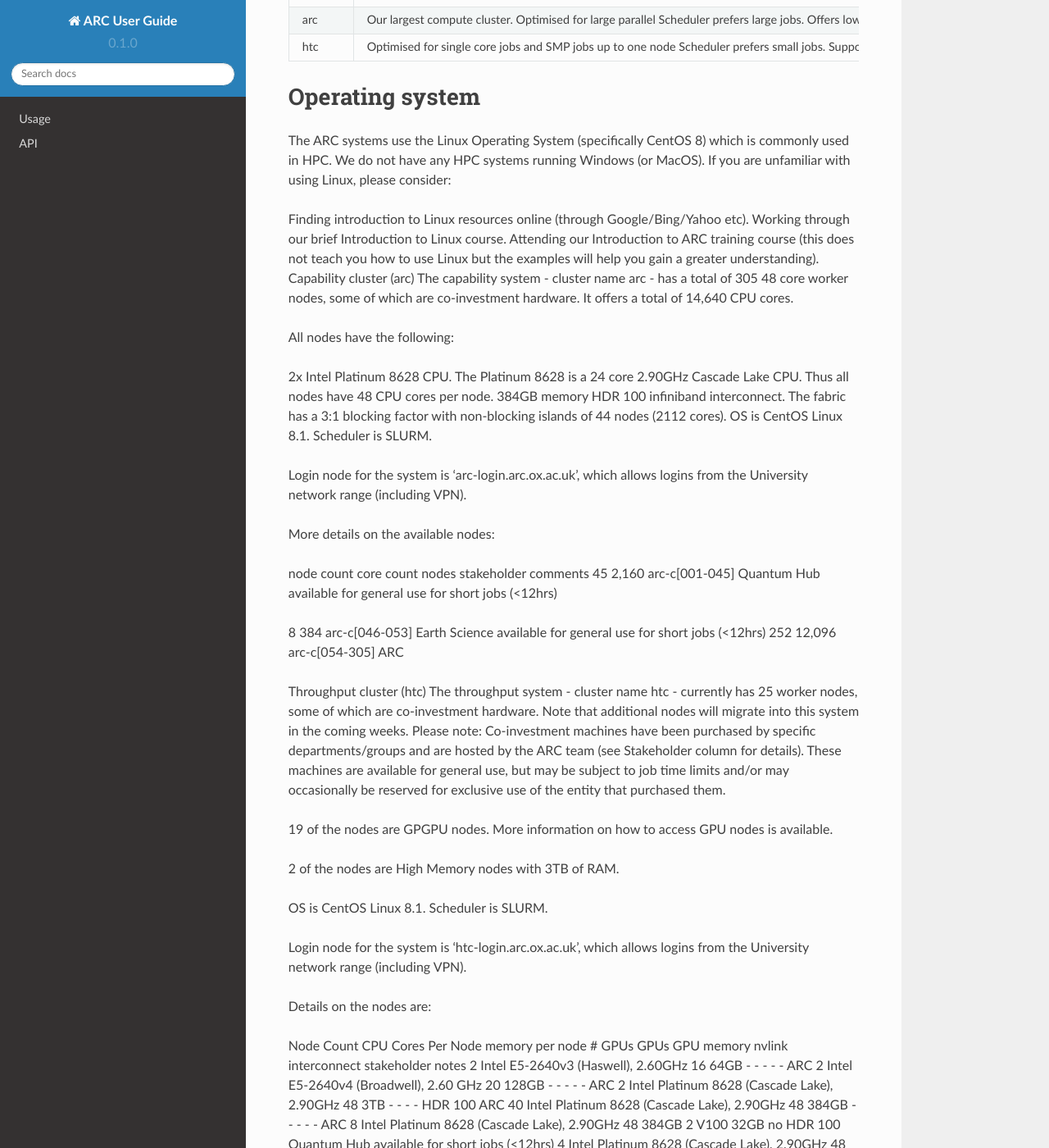
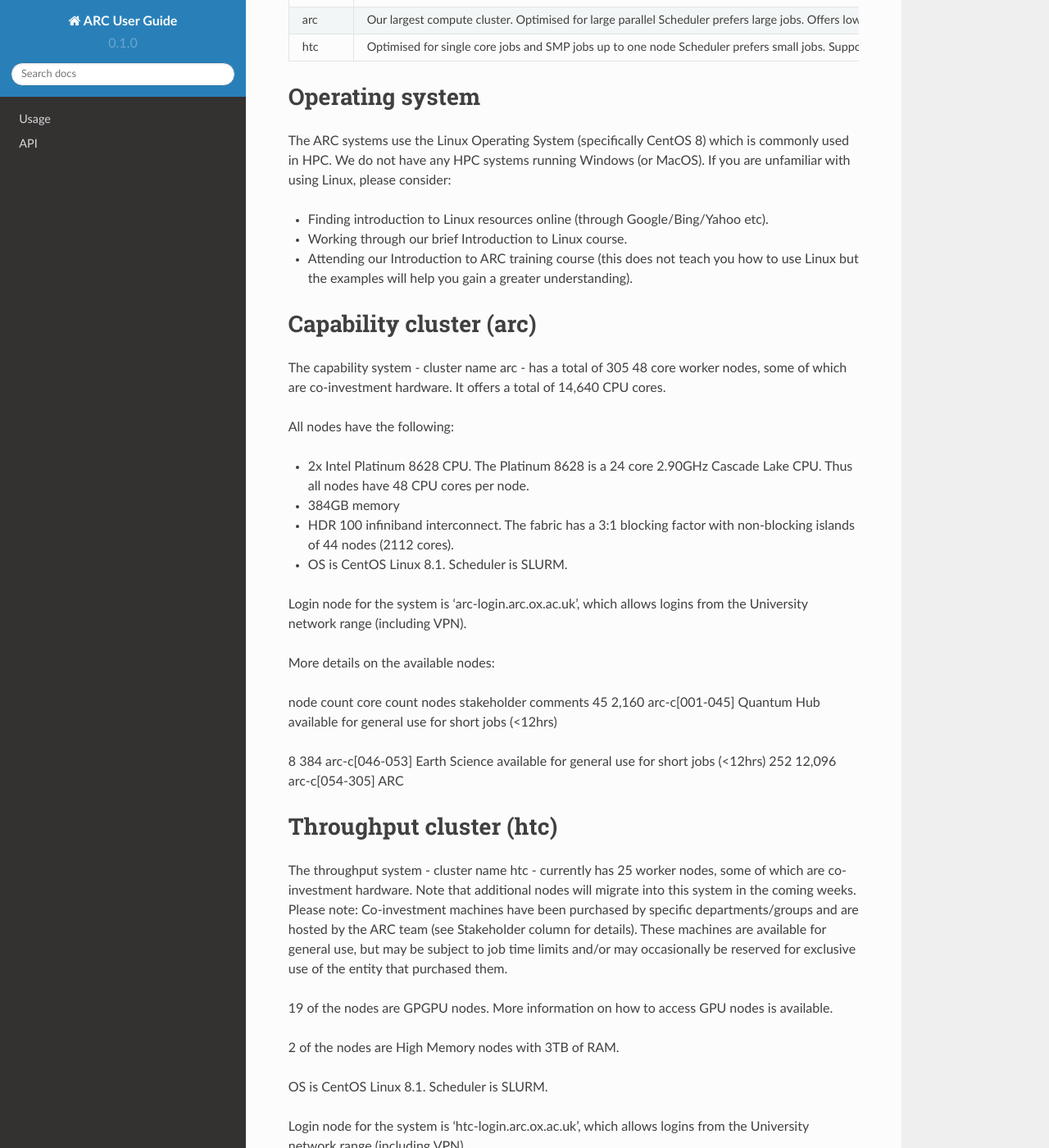
Before and after one commit to tina-friedrich/arc-user-guide, a Sphinx documentation site: the page built from docs/source/arc-systems.rst, in a window 1280 px wide and 1400 px high, scrolled down 449 px. Shown: the whole window at 82% size. Built offline with Sphinx 7.4.7 and the Read the Docs theme 2.0.0, drawn with Linux system fonts in a browser that asks for light colours; some of the changed text lies outside the part shown.

```diff
--- a/docs/source/arc-systems.rst
+++ b/docs/source/arc-systems.rst
@@ -29,18 +29,21 @@ Operating system
 
 The ARC systems use the Linux Operating System (specifically CentOS 8) which is commonly used in HPC. We do not have any HPC systems running Windows (or MacOS). If you are unfamiliar with using Linux, please consider:
 
-Finding introduction to Linux resources online (through Google/Bing/Yahoo etc).
-Working through our brief Introduction to Linux course.
-Attending our Introduction to ARC training course (this does not teach you how to use Linux but the examples will help you gain a greater understanding).
+- Finding introduction to Linux resources online (through Google/Bing/Yahoo etc).
+- Working through our brief Introduction to Linux course.
+- Attending our Introduction to ARC training course (this does not teach you how to use Linux but the examples will help you gain a greater understanding).
+
 Capability cluster (arc)
+========================
+
 The capability system - cluster name arc - has a total of 305 48 core worker nodes, some of which are co-investment hardware. It offers a total of 14,640 CPU cores.
 
 All nodes have the following:
 
-2x Intel Platinum 8628 CPU. The Platinum 8628 is a 24 core 2.90GHz Cascade Lake CPU. Thus all nodes have 48 CPU cores per node.
-384GB memory
-HDR 100 infiniband interconnect. The fabric has a 3:1 blocking factor with non-blocking islands of 44 nodes (2112 cores).
-OS is CentOS Linux 8.1. Scheduler is SLURM.
+- 2x Intel Platinum 8628 CPU. The Platinum 8628 is a 24 core 2.90GHz Cascade Lake CPU. Thus all nodes have 48 CPU cores per node.
+- 384GB memory
+- HDR 100 infiniband interconnect. The fabric has a 3:1 blocking factor with non-blocking islands of 44 nodes (2112 cores).
+- OS is CentOS Linux 8.1. Scheduler is SLURM.
 
 Login node for the system is 'arc-login.arc.ox.ac.uk', which allows logins from the University network range (including VPN).
 
@@ -55,6 +58,8 @@ available for general use for short jobs (<12hrs)
 
 
 Throughput cluster (htc)
+========================
+
 The throughput system - cluster name htc  - currently has 25 worker nodes, some of which are co-investment hardware. Note that additional nodes will migrate into this system in the coming weeks. Please note: Co-investment machines have been purchased by specific departments/groups and are hosted by the ARC team (see Stakeholder column for details). These machines are available for general use, but may be subject to job time limits and/or may occasionally be reserved for exclusive use of the entity that purchased them.
 
 19 of the nodes are GPGPU nodes. More information on how to access GPU nodes is available.
@@ -119,7 +124,11 @@ typical GROMACS benchmark results between the DGX1V and DGX Max-Qbenchmark resul
 
 
 Storage
+=======
+
 Our clusters systems share 2PB of high-performance GPFS storage.
 
 Software
+========
+
 Users may find the application they are interested in running is already been installed on at least one of the systems.  Users are welcome to request the installation of new applications and libraries or updates to already installed applications via our software request form.
```
